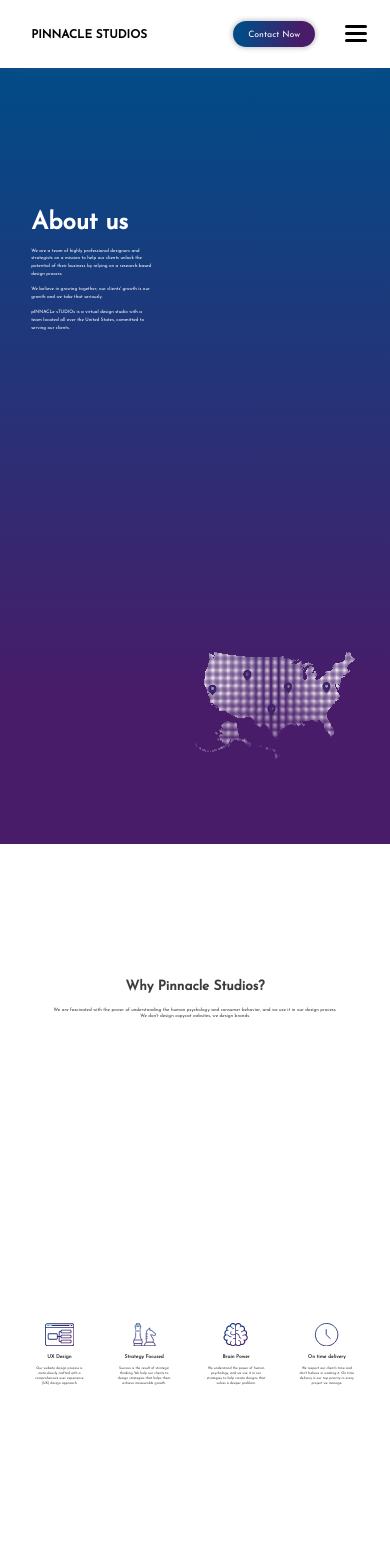
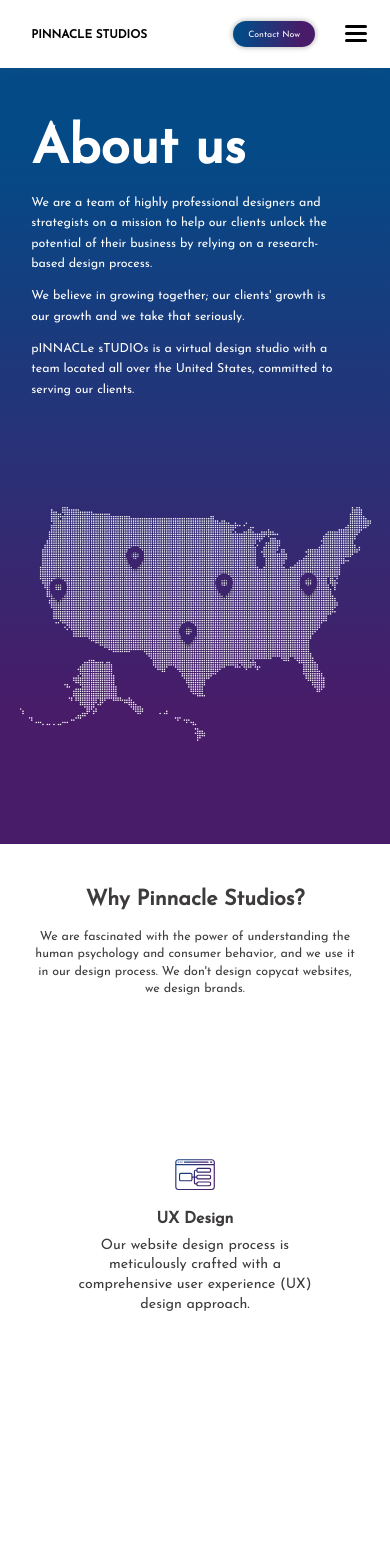
Before and after one commit to haider2shah/pinnacleStudios, a React (Create React App) app in the folder pinnacle-studios/: page /aboutuspage in a window 390 px wide. Shown: the top 1568 px of the page. Built offline with nearby package versions, Linux system fonts and the light colour scheme.

Commit message:
allMWexceptContactAndNavbarDone

```diff
--- a/pinnacle-studios/src/components/AboutUsPage.css
+++ b/pinnacle-studios/src/components/AboutUsPage.css
@@ -205,3 +205,211 @@
 .aboutUsPage-content1 .right-column img {
     width: 41vw;
 }
+
+.aboutUsPage-container2{
+    margin: auto;
+    width: 100%;
+}
+
+@media (max-width: 850px) {
+    .aboutUsPage-section {
+        align-items: center;
+        background-color: #fff;
+        color: #000;
+        display: flex;
+        justify-content: center;
+        min-height: 420px;
+        width: 100%;
+    }
+
+    .aboutUsPage-container {
+        width: 100%;
+        justify-content: center;
+        align-items: end;
+        background: linear-gradient(180deg, #034a87 10.32%, #481c69 82.09%);
+        display: flex;
+        height: 100vh;
+        margin: 0;
+        min-height: 500px;
+        padding: 0;
+    }
+
+    .aboutUsPage-content1 {
+        position: relative;
+        align-items: center;
+        display: flex;
+        flex-direction: column;
+        height: 92vh;
+        justify-content: space-evenly;
+        width: 100vw;
+    }
+
+    .aboutUsPage-content1 .left-column {
+        align-items: center;
+        display: flex;
+        flex-direction: column;
+        height: 40%;
+        justify-content: space-evenly;
+        padding: 0;
+        width: 100%;
+    }
+
+    .aboutUsPage-content1 .left-column .heading {
+        width: 84%;
+    }
+
+    .aboutUsPage-content1 .left-column h1 {
+        color: #fff;
+        font-family: Josefin Sans;
+        font-size: 3em;
+        font-weight: 1000;
+        margin: 0;
+        text-align: start;
+        width: 100%;
+    }
+
+    .aboutUsPage-content1 .left-column .content {
+        display: flex;
+        flex-direction: column;
+        flex-wrap: nowrap;
+        justify-content: space-between;
+        width: 84%;
+    }
+
+    .aboutUsPage-content1 .left-column #one {
+        margin: 0vw 0 3vw;
+    }
+
+    .aboutUsPage-content1 .left-column p {
+        color: #fff;
+        font-family: Josefin Sans;
+        font-size: .7em;
+        font-style: normal;
+        line-height: 164%;
+        text-align: start;
+    }
+
+    .aboutUsPage-content1 .left-column #two {
+        margin-bottom: 3vw;
+    }
+
+    .aboutUsPage-content1 .right-column {
+        align-items: flex-end;
+        display: flex;
+        height: 45%;
+        justify-content: center;
+        width: 100%;
+    }
+
+    .aboutUsPage-content1 .right-column .figure{
+        height: 100%;
+        width: 100%;
+        display: flex;
+        justify-content: center;
+        align-items: center;
+    }
+
+    .aboutUsPage-content1 .right-column img {
+        width: 90vw;
+        height: fit-content;
+    }
+
+    .aboutUsPage-container2{
+        margin: 0;
+        width: 100%;
+        display: flex;
+        justify-content: center;
+        align-items: end;
+    }
+
+    .aboutUsPage-content2 {
+        align-items: center;
+        display: flex;
+        flex-direction: column;
+        flex-wrap: nowrap;
+        justify-content: flex-start;
+        width: 100%;
+    }
+
+    .aboutUsPage-content2 .top-side {
+        align-items: center;
+        display: flex;
+        flex-direction: column;
+        justify-content: center;
+    }
+
+    .aboutUsPage-content2 .top-side h1 {
+        color: #3d3b3b;
+        font-family: Josefin Sans;
+        font-size: 5.5vw;
+        font-style: normal;
+        font-weight: 700;
+        line-height: 124.5%;
+        margin: 0;
+        margin-top: 0px;
+        margin-bottom: 0px;
+        margin-top: 11vw;
+        margin-bottom: 4vw;
+    }
+
+    .aboutUsPage-content2 .top-side p {
+        color: #3d3b3b;
+        font-family: Josefin Sans;
+        font-size: 3.2vw;
+        font-style: normal;
+        font-weight: 400;
+        line-height: 138.5%;
+        margin: 0;
+        text-align: center;
+        width: 84%;
+    }
+
+    .aboutUsPage-content2 .bot-side {
+        display: flex;
+        width: 100%;
+        flex-direction: column;
+        justify-content: space-evenly;
+        margin-top: 5vw;
+    }
+
+    .aboutUsPage-content2 .bot-side .sections {
+        align-items: center;
+        display: flex;
+        flex-direction: column;
+        justify-content: center;
+        margin: 4vw 0vw;
+    }
+
+    .aboutUsPage-content2 .bot-side .sections .icons {
+        align-items: center;
+        display: flex;
+        justify-content: center;
+    }
+
+    .aboutUsPage-content2 .bot-side .sections svg {
+        width: 19vw;
+        height: fit-content;
+    }
+
+    .aboutUsPage-content2 .bot-side .sections h1 {
+        color: #3d3b3b;
+        font-family: Josefin Sans;
+        font-size: .9em;
+        font-style: normal;
+        font-weight: 700;
+        line-height: 124.5%;
+        margin: 5vw 0 0;
+    }
+
+    .aboutUsPage-content2 .bot-side .sections p {
+        color: #3d3b3b;
+        font-family: Josefin Sans;
+        font-size: .8em;
+        font-style: normal;
+        font-weight: 400;
+        line-height: 138.5%;
+        margin-top: 1.5vw;
+        text-align: center;
+        width: 65%;
+    }
+}
--- a/pinnacle-studios/src/components/AboutUsPage.js
+++ b/pinnacle-studios/src/components/AboutUsPage.js
@@ -51,7 +51,7 @@ const AboutUsPage = () => {
             </section>
 
             <section className="aboutUsPage-section">
-                <div className="aboutUsPage-container">
+                <div className="aboutUsPage-container2">
                     <div className="aboutUsPage-content2">
                         <div className="top-side">
                             <h1>Why Pinnacle Studios?</h1>
--- a/pinnacle-studios/src/components/Hero.css
+++ b/pinnacle-studios/src/components/Hero.css
@@ -232,7 +232,7 @@ h5 {
         color: #3d3b3b;
         font-size: 5.4vw;
         font-weight: 700;
-        top: 6vh;
+        top: 0;
         width: 76%;
     }
 
--- a/pinnacle-studios/src/components/ServicesPage.css
+++ b/pinnacle-studios/src/components/ServicesPage.css
@@ -220,3 +220,108 @@
     width: 1em; /* Also needed for space (tweak if needed) */
     margin-left: -1em; /* Also needed for space (tweak if needed) */
 }
+
+@media (max-width: 850px) {
+    .servicesPage-section{
+        align-items: center;
+        background-color: #fff;
+        color: #000;
+        display: flex;
+        justify-content: center;
+        min-height: 420px;
+        width: 100%;
+    }
+
+    .servicesPage-container {
+        width: 100%;
+        justify-content: center;
+        align-items: end;
+        background: linear-gradient(180deg, #034a87 10.32%, #481c69 82.09%);
+        display: flex;
+        height: 100vh;
+        margin: 0;
+        min-height: 500px;
+        padding: 0;
+    }
+
+    .servicesPage-content1 {
+        flex-wrap: nowrap;
+        min-height: 500px;
+        position: relative;
+        align-items: center;
+        display: flex;
+        flex-direction: column;
+        height: 92vh;
+        justify-content: space-evenly;
+        width: 100vw;
+    }
+
+
+    .servicesPage-content1 .left-column {
+        align-items: center;
+        display: flex;
+        flex-direction: column;
+        height: 40%;
+        justify-content: space-evenly;
+        padding: 0;
+        width: 100%;
+    }
+
+    .servicesPage-content1 .left-column .heading {
+        width: 84%;
+    }
+
+    .servicesPage-content1 .left-column h1 {
+        color: #fff;
+        font-family: Josefin Sans;
+        font-size: 3em;
+        font-weight: 1000;
+        margin: 0;
+        text-align: start;
+        width: 100%;
+    }
+
+    .servicesPage-content1 .left-column .content {
+        display: flex;
+        flex-direction: column;
+        flex-wrap: nowrap;
+        justify-content: space-between;
+        width: 84%;
+    }
+
+    .servicesPage-content1 .left-column #services-one {
+        margin: 3vw 0 2vw;
+    }
+
+    .servicesPage-content1 .left-column p {
+        font-weight: 400;
+        width: 95%;
+        color: #fff;
+        font-family: Josefin Sans;
+        font-size: .7em;
+        font-style: normal;
+        line-height: 164%;
+        text-align: start;
+    }
+
+    .servicesPage-content1 .right-column {
+        align-items: flex-end;
+        display: flex;
+        height: 45%;
+        justify-content: center;
+        width: 100%;
+    }
+
+    .servicesPage-content1 .right-column .figure{
+        height: 100%;
+        width: 100%;
+        display: flex;
+        justify-content: center;
+        align-items: center;
+    }
+
+    .servicesPage-content1 .right-column img {
+        width: 71vw;
+        height: fit-content;
+    }
+}
--- a/pinnacle-studios/src/components/ad.css
+++ b/pinnacle-studios/src/components/ad.css
@@ -144,6 +144,7 @@
         height: 10vw;
         padding-top: .5vw;
         width: 29vw;
+        top: 0;
     }
 
     .extra-content .right-column {
```
